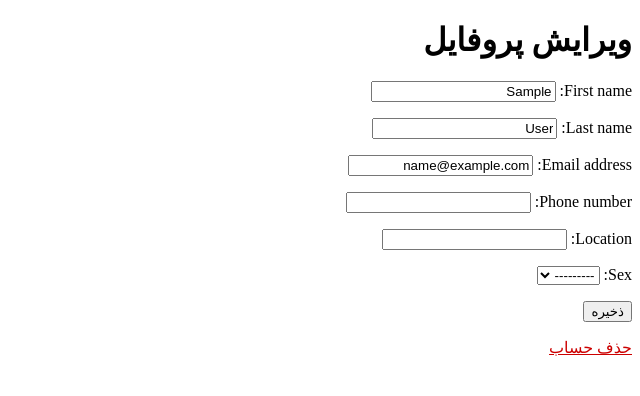
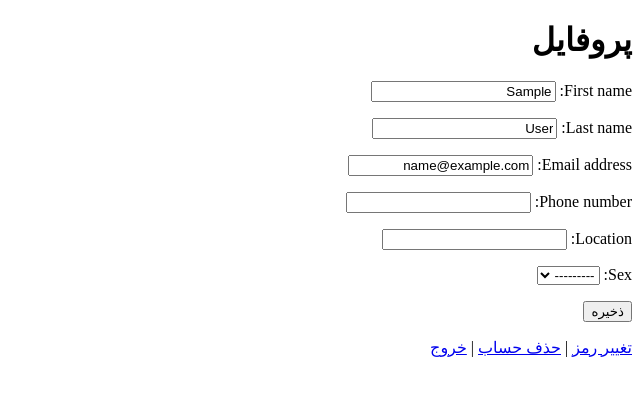
Before and after one commit to erfanmhi-23/appointment, a Django app: page /user/profile/ in a window 1280 px wide. Shown: the top 396 px of the page, without its empty margins (640-1280 px from the left). Run offline with Django 5.2, Linux system fonts and the light colour scheme; the visitor is signed in with stand-in values (Sample User, id 1).

Commit message:
Update profile.html

```diff
--- a/user/templates/user/profile.html
+++ b/user/templates/user/profile.html
@@ -1,12 +1,16 @@
 {% extends "base.html" %}
 {% block title %}پروفایل{% endblock %}
 {% block content %}
-<h1>ویرایش پروفایل</h1>
+<h1>پروفایل</h1>
 <form method="post">
   {% csrf_token %}
-  {{ form.non_field_errors }}
   {{ form.as_p }}
   <button type="submit">ذخیره</button>
 </form>
-<p><a href="{% url 'user:delete_account' %}" style="color:#c00">حذف حساب</a></p>
+
+<p style="margin-top:1rem">
+  <a href="{% url 'user:change_password' %}">تغییر رمز</a> |
+  <a href="{% url 'user:delete_account' %}">حذف حساب</a> |
+  <a href="{% url 'user:logout' %}">خروج</a>
+</p>
 {% endblock %}
```
